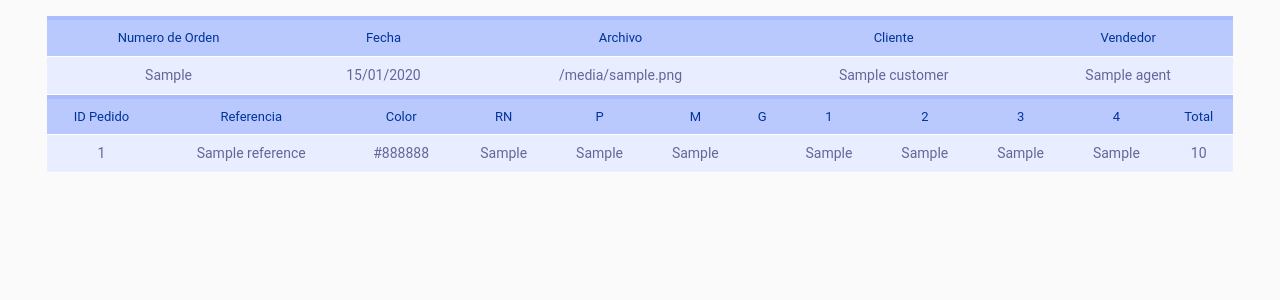
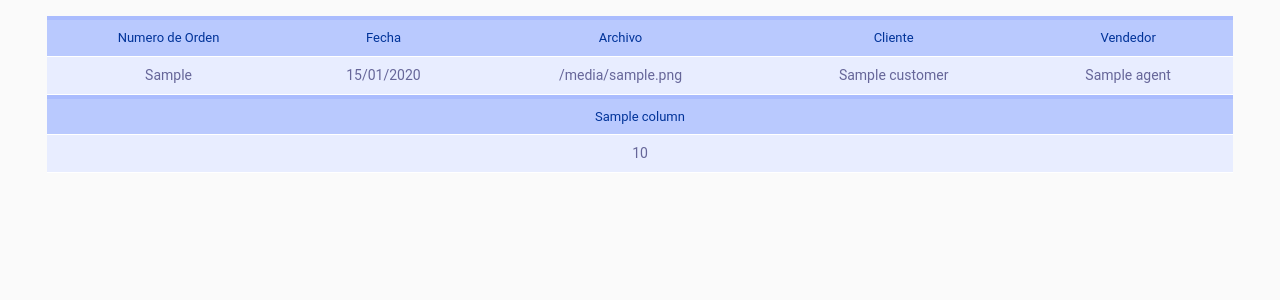
Before and after one commit to jaortiz92/prepareOrders, a Django app: template templates/orders/query_dynamic.html in a window 1280 px wide. Shown: the part 86-386 px from the top of the page. Run offline with Django 3.2, Linux system fonts and the light colour scheme; the template is opened without the code that fills it: most values are stand-ins (such as "Sample title", 1, 10 or a date in 2020); some libraries are stand-ins or nearby versions.

Commit message:
Add dynamic table with correct view

```diff
--- a/templates/orders/table_dynamic.html
+++ b/templates/orders/table_dynamic.html
@@ -6,34 +6,20 @@
 <div class="tables-capratex">
     <table>
         <thead>
-            <th>ID Pedido</th>
-            <th>Referencia</th>
-            <th>Color</th>
-            <th>RN</th>
-            <th>P</th>
-            <th>M</th>
-            <th>G</th>
-            <th>1</th>
-            <th>2</th>
-            <th>3</th>
-            <th>4</th>
-            <th>Total</th>
+            {% for name in register.columns %}
+            <th>{{name}}</th>
+            {% endfor %}
         </thead>
         <tbody>
             {% for product in register.products_order %}
             <tr>
-                <td>{{product.id_order_id}}</td>
-                <td>{{product.reference}}</td>
-                <td>{{product.color}}</td>
-                <td>{{product.RN}}</td>
-                <td>{{product.P}}</td>
-                <td>{{product.M}}</td>
-                <td>{{product.G}}</td>
-                <td>{{product.1}}</td>
-                <td>{{product.2}}</td>
-                <td>{{product.3}}</td>
-                <td>{{product.4}}</td>
-                <td>{{product.total}}</td>
+                {% for value in product.values %}
+                {% if value.isalnum %}
+                <td>{{value}}</td>
+                {% else %}
+                <td>{{value | floatformat:0}}</td>
+                {%endif%}
+                {% endfor %}
             </tr>
             {% endfor %}
         </tbody>
```
Also changed, not shown: orders/ServicesOrders.py (+8 -1 lines).
